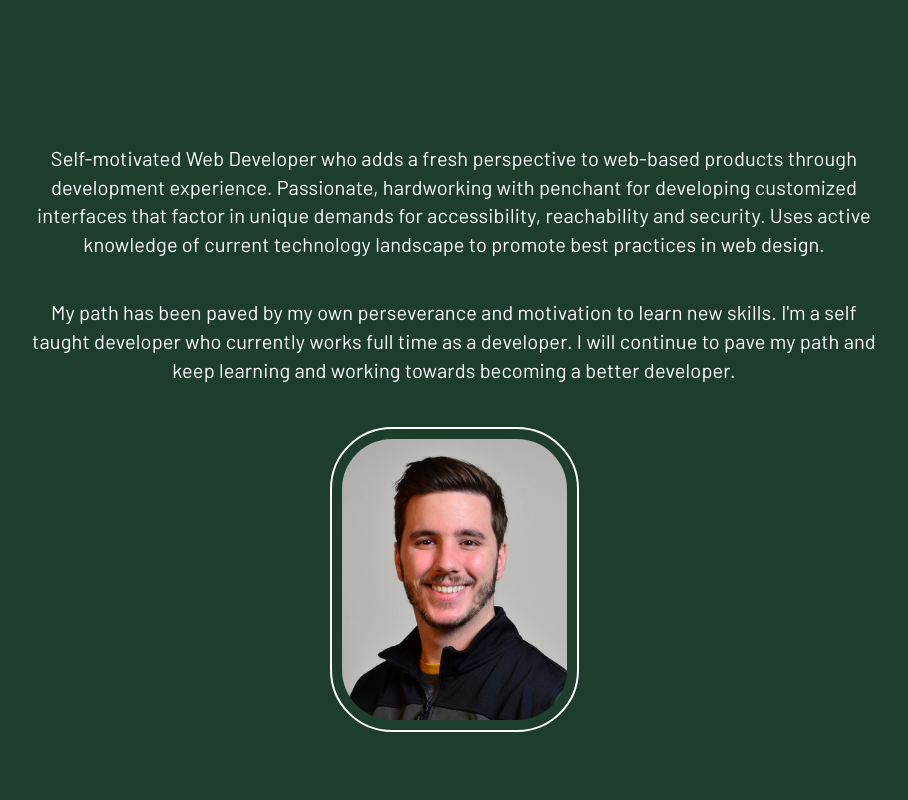
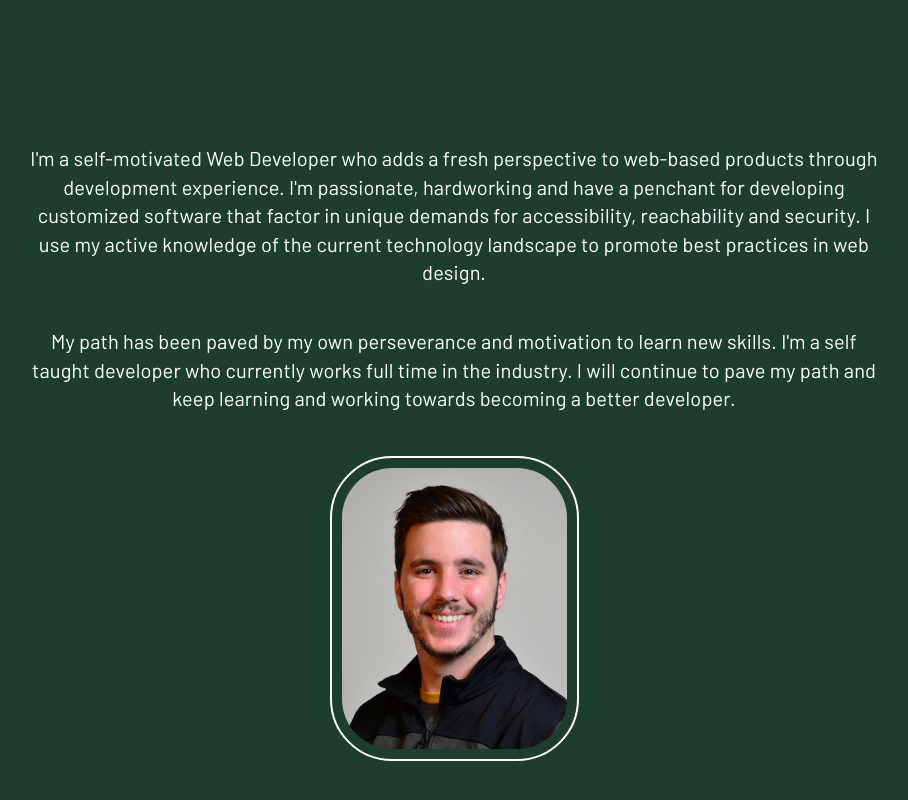
Before and after one commit to tdegand/React-Portfolio, a React (Create React App) app: page / in a window 1280 px wide. Shown: the part 896-1696 px from the top of the page, without its empty margins (186-1094 px from the left). Built offline with nearby package versions, Linux system fonts and the light colour scheme.

Commit message:
reworked my about paragraphs to sound more professional and less robotic

```diff
--- a/src/components/about.js
+++ b/src/components/about.js
@@ -45,11 +45,11 @@ const About = (props) => {
 			>
 				<Grid item={true}>
 					<p>
-						Self-motivated Web Developer who adds a fresh perspective to
-						web-based products through development experience. Passionate,
-						hardworking with penchant for developing customized interfaces that
+						I'm a self-motivated Web Developer who adds a fresh perspective to
+						web-based products through development experience. I'm passionate,
+						hardworking and have a penchant for developing customized software that
 						factor in unique demands for accessibility, reachability and
-						security. Uses active knowledge of current technology landscape to
+						security. I use my active knowledge of the current technology landscape to
 						promote best practices in web design.
 					</p>
 				</Grid>
@@ -57,7 +57,7 @@ const About = (props) => {
 					<p>
 						My path has been paved by my own perseverance and motivation to
 						learn new skills. I'm a self taught developer who currently works
-						full time as a developer. I will continue to pave my path and keep
+						full time in the industry. I will continue to pave my path and keep
 						learning and working towards becoming a better developer.
 					</p>
 				</Grid>
```
